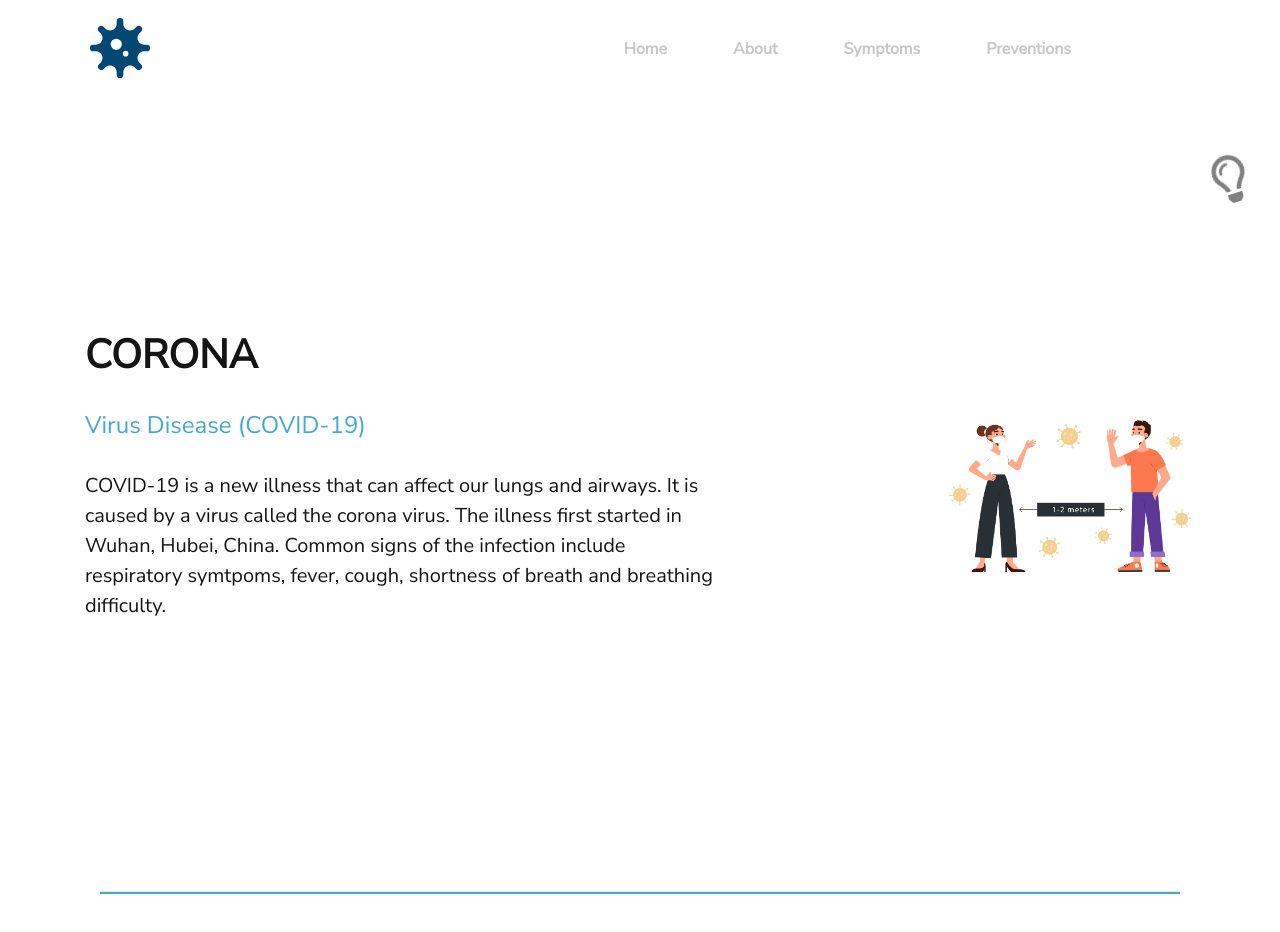
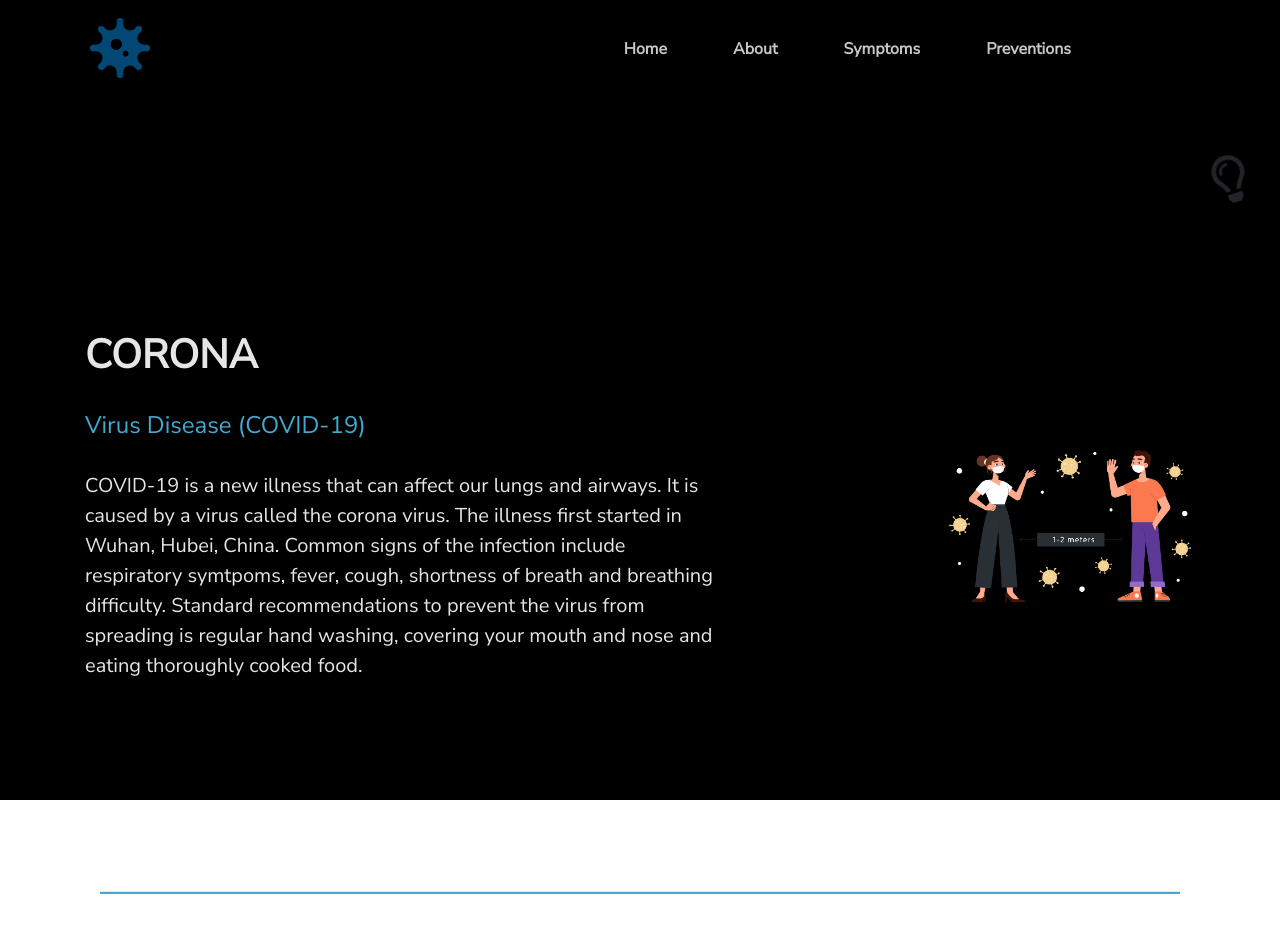
Before and after one commit to mm1025web/covid, a plain HTML site: page index.html in a window 1280 px wide. Both pictures are taken after a click on the button 1230 px from the left and 179 px from the top of the page. Shown: the top 932 px of the page. Drawn offline with nearby package versions, Linux system fonts and the light colour scheme.

Commit message:
Update index.html

```diff
--- a/index.html
+++ b/index.html
@@ -52,7 +52,7 @@
 
         <div class="container-fluid text-right dark-bulb">
 
-            <button class="btn dark-mode-btn" id="nmode" style="width: 70px;"><i id="bulb" class="far fa-lightbulb fa-3x" style="color: grey;"></i></button>
+            <button class="btn dark-btn" id="nmode" onclick="myFun()"  style="width: 70px;"><i id="bulb" class="far fa-lightbulb fa-3x" ></i></button>
          </div>
 
 
@@ -70,7 +70,8 @@
                         <p class="lead  pr-auto">
                             COVID-19 is a new illness that can affect our lungs and airways. It is caused by a virus called the corona virus. The illness first started in Wuhan, Hubei, China.
 
-                            Common signs of the infection include respiratory symtpoms, fever, cough, shortness of breath and breathing difficulty.  </p>
+                            Common signs of the infection include respiratory symtpoms, fever, cough, shortness of breath and breathing difficulty. Standard recommendations to prevent the virus from spreading is regular hand washing, covering your mouth and nose and eating thoroughly cooked food.
+                        </p>
                         <br>
                     </div>
                 </div>
@@ -289,11 +290,14 @@ var snmb = _('bulb') || null;
 
 var allColors = [];
 
-allColors.push(['black',[20,20,20],[230,230,230]]);
+allColors.push(['black',[230,230,230],[20,20,20]]);
 allColors.push(['dark-gray',[90,90,90],[160,160,160]]);
 allColors.push(['light-gray',[160,160,160],[90,90,90]]);
-allColors.push(['white',[230,230,230],[20,20,20]]);
+allColors.push(['white',[20,20,20],[230,230,230]]);
 
+document.getElementById("bulb").onclick = function(){
+	document.getElementById("output").style.color = 'black';
+}
 var cssColor = [];
 GetCssColors();
 
@@ -344,7 +348,7 @@ function nightRun() {
 	var t = Math.max(0, ((nrCos * 200) - 100));
 	var b = Math.min(100, (nrCos * 200));
 
-	document.documentElement.style.setProperty(('--background'), 'radial-gradient(ellipse  at ' + ((rect.left + rect.right) / 2) + 'px ' + (rect.top + 20) + 'px, rgb(255, 255, 255) 0%, rgb(255, 255, 255) ' + t + '%, rgb(20,20,20) ' + b + '%, rgb(20,20,20) 100%)');
+	document.documentElement.style.setProperty(('--background'), 'radial-gradient(ellipse  at ' + ((rect.left + rect.right) / 2) + 'px ' + (rect.top + 20) + 'px, rgb(0, 0, 0) 0%, rgb(0, 0, 0) ' + t + '%, rgb(255,255,255) ' + b + '%, rgb(255,255,255) 100%)');
 
   if (nrMain != (nightmode ? 0 : 100)) {
 
@@ -356,7 +360,11 @@ function nightRun() {
 	}
 }
 </script>
-
+<script>
+    function myFunc() {
+          document.getElementById("bulb").className = "mystyle";
+      }
+    </script>
 <script>
     AOS.init();
  </script>
```
